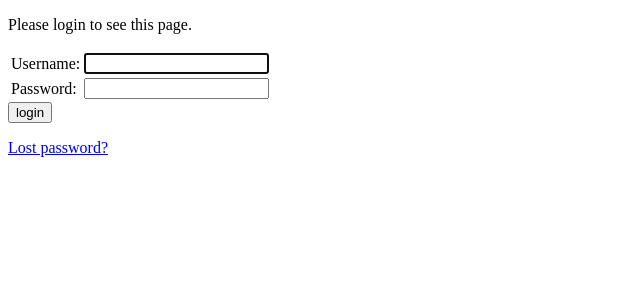
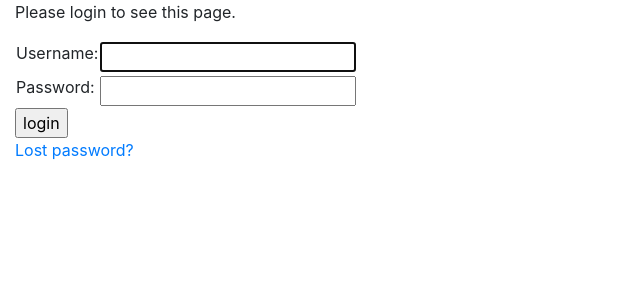
Before and after one commit to bebaek/assetloggersite, a Django app: page /accounts/login/?next=/assetlogger/asset/1/delete/ in a window 1280 px wide. Shown: the top 300 px of the page, without its empty margins (0-640 px from the left). Run offline with Django 3.2, Linux system fonts and the light colour scheme; some libraries are stand-ins or nearby versions.

Commit message:
Link stylesheet

```diff
--- a/assetlogger/templates/base_generic.html
+++ b/assetlogger/templates/base_generic.html
@@ -1,9 +1,14 @@
 <!DOCTYPE html>
 <html lang="en">
   <head>
-    <title>Asset Logger</title>
+    {% block title %}<title>Asset Logger</title>{% endblock %}
+    <meta charset="utf-8">
+    <meta name="viewport" content="width=device-width, initial-scale=1">
+    <link rel="stylesheet" href="https://stackpath.bootstrapcdn.com/bootstrap/4.1.3/css/bootstrap.min.css" integrity="sha384-MCw98/SFnGE8fJT3GXwEOngsV7Zt27NXFoaoApmYm81iuXoPkFOJwJ8ERdknLPMO" crossorigin="anonymous">
   </head>
   <body>
-    {% block content %}{% endblock %}
+    <div class="container-fluid">
+      {% block content %}{% endblock %}
+    </div>
   </body>
 </html>
```
